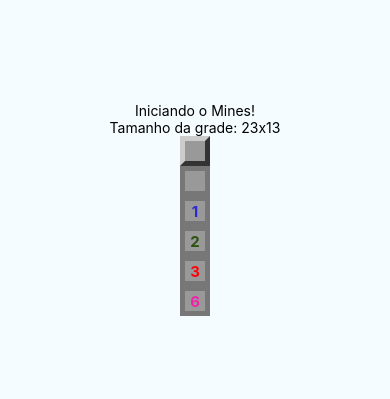
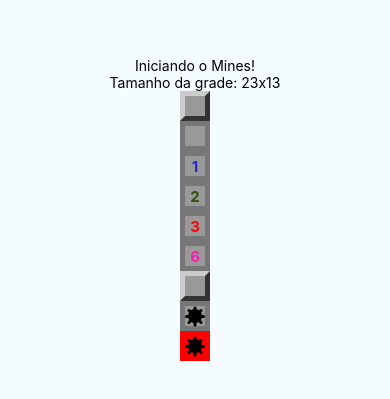
Before and after one commit to vagneroliveirars/curso-react-native, a React Native app in the folder mines/: screen / in a window 390 px wide. Shown: the part 213-612 px from the top of the page. Built offline with nearby package versions, Linux system fonts and the light colour scheme.

Commit message:
Aula 51 - Componente Mina

```diff
--- a/mines/App.js
+++ b/mines/App.js
@@ -18,6 +18,9 @@
       <Field open nearMines={2}/>
       <Field open nearMines={3}/>
       <Field open nearMines={6}/>
+      <Field mined/>
+      <Field mined open/>
+      <Field mined open exploded/>
     </View>
   )
 }
--- a/mines/src/components/Field.js
+++ b/mines/src/components/Field.js
@@ -1,6 +1,7 @@
 import React from 'react'
 import { View, StyleSheet, Text } from 'react-native'
 import params from '../Params';
+import Mine from './Mine';
 
 export default props => {
     /**
@@ -9,10 +10,11 @@
      * ou objetos em variáveis distintas. Nesse caso, esperamos receber dentro de
      * props os atributos mined, open e nearMines
      */
-    const { mined, open, nearMines } = props
+    const { mined, open, nearMines, exploded } = props
 
     const styleField = [styles.field]
     if (open) styleField.push(styles.open)
+    if (exploded) styleField.push(styles.exploded)
     if (styleField.length === 1) styleField.push(styles.regular)
 
     // Muda a cor do texto conforme a quantidade minas para sinalizar o grau de "perigo"
@@ -29,6 +31,8 @@
             {!mined && open && nearMines > 0
             ? <Text style={[styles.label, { color: color }]}>{nearMines}</Text>
             : false}
+
+            {mined && open ? <Mine/> : false}
         </View>
     )
 }
@@ -55,5 +59,9 @@
     label: {
         fontWeight: 'bold',
         fontSize: params.fontSize
+    },
+    exploded: {
+        backgroundColor: 'red',
+        borderColor: 'red'
     }
 })
--- /dev/null
+++ b/mines/src/components/Mine.js
@@ -0,0 +1,36 @@
+import React from 'react'
+import { View, StyleSheet } from 'react-native'
+
+export default props => {
+    return (
+        <View style={styles.container}>
+            <View style={styles.coreMine}/>
+            <View style={styles.line}/>
+            <View style={[styles.line, { transform: [{ rotate: '45deg' }] }]}/>
+            <View style={[styles.line, { transform: [{ rotate: '90deg' }] }]}/>
+            <View style={[styles.line, { transform: [{ rotate: '135deg' }] }]}/>
+        </View>
+    )
+}
+
+const styles = StyleSheet.create({
+    container: {
+        alignItems: 'center',
+        justifyContent: 'center'
+    },
+    coreMine: {
+        height: 14,
+        width: 14,
+        borderRadius: 10,
+        backgroundColor: 'black',
+        alignItems: 'center',
+        justifyContent: 'center'
+    },
+    line: {
+        position: 'absolute',
+        height: 3,
+        width: 20,
+        borderRadius: 3,
+        backgroundColor: 'black'
+    }
+})
```
